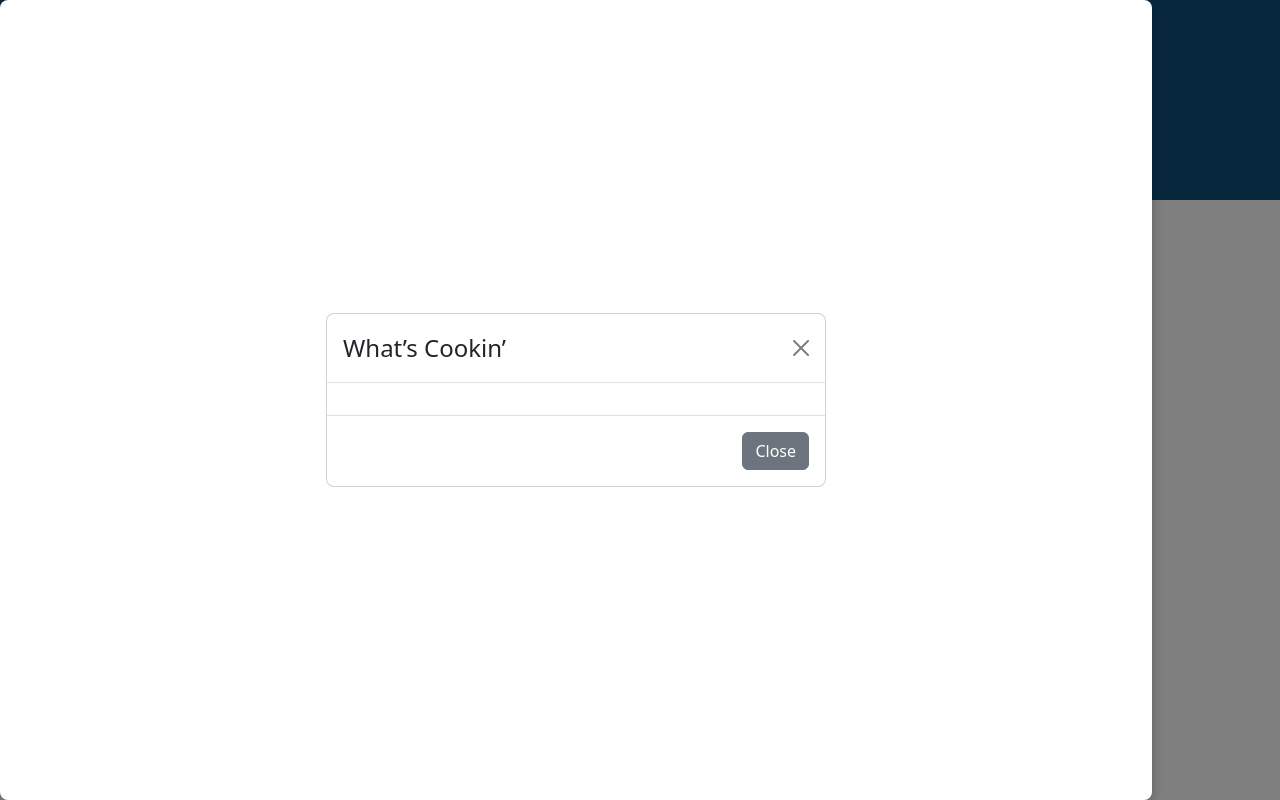
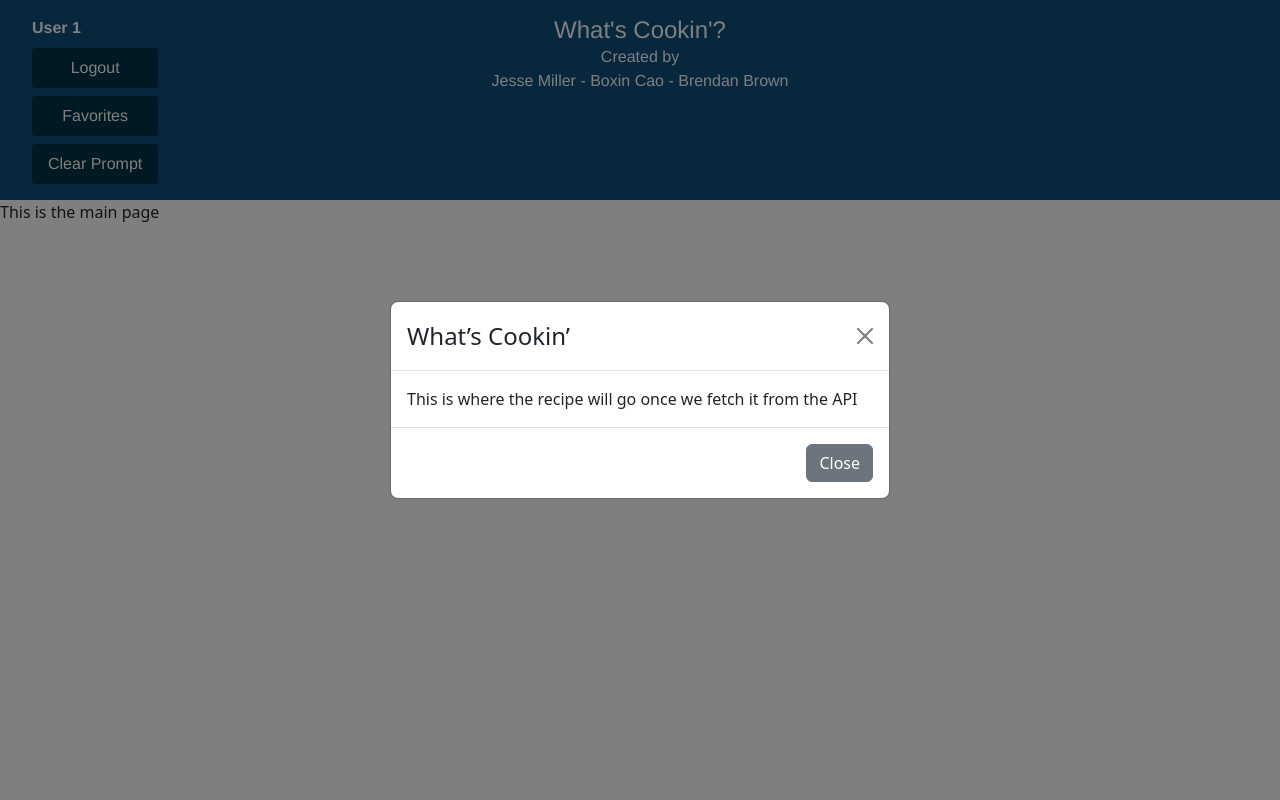
Before and after one commit to wizbren/whats-cookin, a React (Create React App) app in the folder client/: page / in a window 1280 px wide. Built offline with nearby package versions, Linux system fonts and the light colour scheme; no server answers.

Commit message:
messing around with the modal

```diff
--- a/client/src/App.js
+++ b/client/src/App.js
@@ -2,7 +2,6 @@ import { useEffect, useState } from "react";
 import { BrowserRouter as Router, Routes, Route } from "react-router-dom";
 import Login from "./components/Login";
 import Main from "./components/Main";
-import Modal from './components/Modal'
 import ModalComponent from './components/Modal';
 import Header from "./components/Header";
 import "./styles/main.scss";
--- a/client/src/components/Modal.jsx
+++ b/client/src/components/Modal.jsx
@@ -6,7 +6,7 @@ const ModalComponent = ({ show, onClose }) => {
       <Modal.Header closeButton>
         <Modal.Title>What’s Cookin’</Modal.Title>
       </Modal.Header>
-      <Modal.Body>{/* recipe from api */}</Modal.Body>
+      <Modal.Body>This is where the recipe will go once we fetch it from the API</Modal.Body>
       <Modal.Footer>
         <Button variant="secondary" onClick={onClose}>
           Close
--- a/client/src/styles/components/_modal.scss
+++ /dev/null
@@ -1,34 +0,0 @@
-@import "../variables";
-
-.modal-overlay {
-  position: fixed;
-  top: 0;
-  left: 0;
-  width: 100%;
-  height: 100%;
-  background-color: rgba(0, 0, 0, 0.5);
-  display: flex;
-  justify-content: center;
-  align-items: center;
-  z-index: 999;
-}
-
-.modal {
-  background-color: #fff;
-  padding: 2rem;
-  border-radius: 8px;
-  min-width: 300px;
-  max-width: 90%;
-  box-shadow: 0 4px 12px rgba(0, 0, 0, 0.25);
-  position: relative;
-}
-
-.modal-close {
-  position: absolute;
-  top: 0.5rem;
-  right: 0.75rem;
-  background: transparent;
-  border: none;
-  font-size: 1.5rem;
-  cursor: pointer;
-}
--- a/client/src/styles/main.scss
+++ b/client/src/styles/main.scss
@@ -2,5 +2,4 @@
 @import './components/header';
 @import './components/login';
 @import './components/main';
-@import './components/modal';
 @import './components/user';
```
